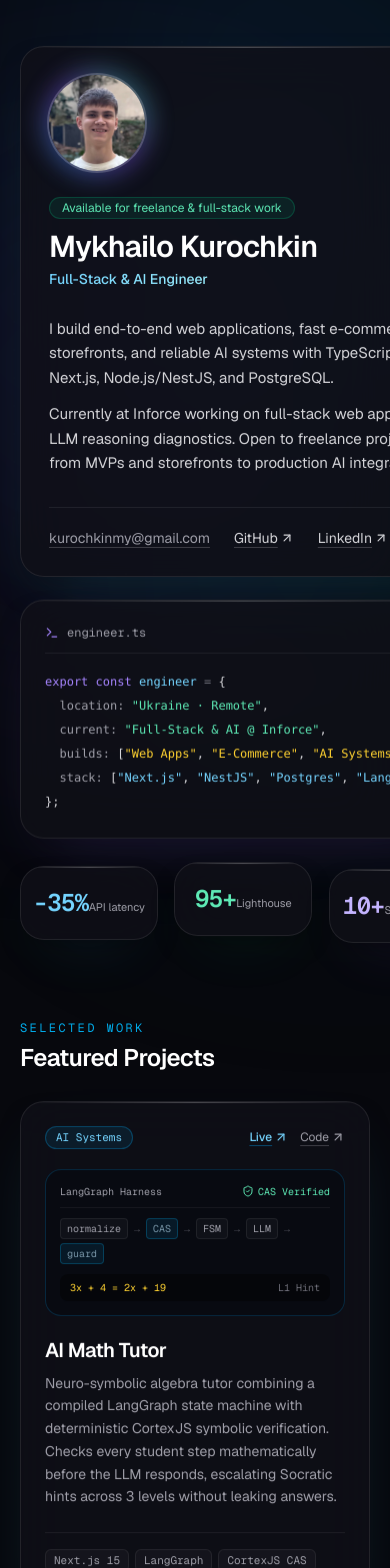
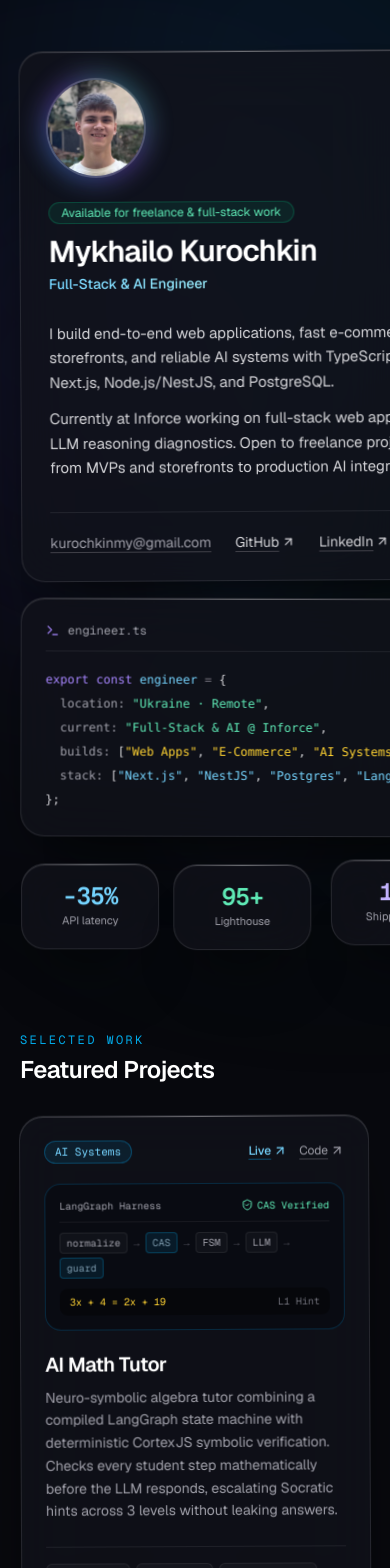
Before and after one commit to mykhailokurochkin/portfolio, a Next.js app: page / in a window 390 px wide. Shown: the top 1568 px of the page. Built offline with nearby package versions, Linux system fonts and the light colour scheme.

Commit message:
ui: fix metric cards layout and amplify zero-gravity floating with dynamic shadows

```diff
--- a/src/app/globals.css
+++ b/src/app/globals.css
@@ -29,44 +29,93 @@ body {
   color: #ffffff;
 }
 
-/* Silky zero-gravity suspended floating rhythms */
+/* Expressive, silky zero-gravity suspended floating trajectories */
 @keyframes float-1 {
   0%,
   100% {
-    transform: translate3d(0, 0px, 0);
+    transform: translate3d(0px, 2px, 0) rotate(-0.35deg);
   }
   50% {
-    transform: translate3d(0, -6px, 0);
+    transform: translate3d(3px, -11px, 0) rotate(0.4deg);
   }
 }
 
 @keyframes float-2 {
   0%,
   100% {
-    transform: translate3d(0, -4px, 0);
+    transform: translate3d(2px, -9px, 0) rotate(0.35deg);
   }
   50% {
-    transform: translate3d(0, 5px, 0);
+    transform: translate3d(-3px, 4px, 0) rotate(-0.4deg);
   }
 }
 
 @keyframes float-3 {
   0%,
   100% {
-    transform: translate3d(0, 3px, 0);
+    transform: translate3d(-2px, 4px, 0) rotate(0.3deg);
   }
   50% {
-    transform: translate3d(0, -5px, 0);
+    transform: translate3d(3px, -10px, 0) rotate(-0.35deg);
   }
 }
 
 @keyframes float-4 {
   0%,
   100% {
-    transform: translate3d(0, -2px, 0);
+    transform: translate3d(2px, -8px, 0) rotate(-0.3deg);
   }
   50% {
-    transform: translate3d(0, 6px, 0);
+    transform: translate3d(-2px, 5px, 0) rotate(0.35deg);
+  }
+}
+
+/* Synchronized levitation shadows (shrink & soften when card rises) */
+@keyframes shadow-1 {
+  0%,
+  100% {
+    transform: scaleX(1) scaleY(1);
+    opacity: 0.72;
+  }
+  50% {
+    transform: scaleX(0.86) scaleY(0.82);
+    opacity: 0.4;
+  }
+}
+
+@keyframes shadow-2 {
+  0%,
+  100% {
+    transform: scaleX(0.86) scaleY(0.82);
+    opacity: 0.42;
+  }
+  50% {
+    transform: scaleX(1) scaleY(1);
+    opacity: 0.72;
+  }
+}
+
+@keyframes shadow-3 {
+  0%,
+  100% {
+    transform: scaleX(1) scaleY(1);
+    opacity: 0.7;
+  }
+  50% {
+    transform: scaleX(0.87) scaleY(0.82);
+    opacity: 0.4;
+  }
+}
+
+@keyframes shadow-4 {
+  0%,
+  100% {
+    transform: scaleX(0.88) scaleY(0.84);
+    opacity: 0.42;
+  }
+  50% {
+    transform: scaleX(1) scaleY(1);
+    opacity: 0.72;
   }
 }
 
@@ -76,7 +125,7 @@ body {
     transform: translate3d(0, 0, 0) scale(1);
   }
   50% {
-    transform: translate3d(32px, -24px, 0) scale(1.08);
+    transform: translate3d(36px, -28px, 0) scale(1.09);
   }
 }
 
@@ -86,36 +135,52 @@ body {
     transform: translate3d(0, 0, 0) scale(1);
   }
   50% {
-    transform: translate3d(-28px, 26px, 0) scale(1.06);
+    transform: translate3d(-32px, 28px, 0) scale(1.07);
   }
 }
 
 @keyframes node-breathe {
   0%,
   100% {
-    opacity: 0.6;
+    opacity: 0.65;
     box-shadow: 0 0 0 0 rgba(56, 189, 248, 0);
   }
   50% {
     opacity: 1;
-    box-shadow: 0 0 14px -2px rgba(56, 189, 248, 0.35);
+    box-shadow: 0 0 16px -2px rgba(56, 189, 248, 0.4);
   }
 }
 
 .animate-float-1 {
-  animation: float-1 8.5s cubic-bezier(0.37, 0, 0.63, 1) infinite;
+  animation: float-1 6.8s cubic-bezier(0.37, 0, 0.63, 1) infinite;
 }
 
 .animate-float-2 {
-  animation: float-2 9.8s cubic-bezier(0.37, 0, 0.63, 1) infinite;
+  animation: float-2 7.6s cubic-bezier(0.37, 0, 0.63, 1) infinite;
 }
 
 .animate-float-3 {
-  animation: float-3 10.6s cubic-bezier(0.37, 0, 0.63, 1) infinite;
+  animation: float-3 8.2s cubic-bezier(0.37, 0, 0.63, 1) infinite;
 }
 
 .animate-float-4 {
-  animation: float-4 9.1s cubic-bezier(0.37, 0, 0.63, 1) infinite;
+  animation: float-4 7.2s cubic-bezier(0.37, 0, 0.63, 1) infinite;
+}
+
+.animate-shadow-1 {
+  animation: shadow-1 6.8s cubic-bezier(0.37, 0, 0.63, 1) infinite;
+}
+
+.animate-shadow-2 {
+  animation: shadow-2 7.6s cubic-bezier(0.37, 0, 0.63, 1) infinite;
+}
+
+.animate-shadow-3 {
+  animation: shadow-3 8.2s cubic-bezier(0.37, 0, 0.63, 1) infinite;
+}
+
+.animate-shadow-4 {
+  animation: shadow-4 7.2s cubic-bezier(0.37, 0, 0.63, 1) infinite;
 }
 
 .animate-aurora-1 {
@@ -127,7 +192,7 @@ body {
 }
 
 .animate-node-breathe {
-  animation: node-breathe 3.6s ease-in-out infinite;
+  animation: node-breathe 3.4s ease-in-out infinite;
 }
 
 /* Subtle spatial dot grid */
@@ -144,6 +209,10 @@ body {
   .animate-float-2,
   .animate-float-3,
   .animate-float-4,
+  .animate-shadow-1,
+  .animate-shadow-2,
+  .animate-shadow-3,
+  .animate-shadow-4,
   .animate-aurora-1,
   .animate-aurora-2,
   .animate-node-breathe {
--- a/src/app/page.tsx
+++ b/src/app/page.tsx
@@ -207,14 +207,14 @@ export default function HomePage() {
                     }
                     floatVariant={((idx % 4) + 1) as 1 | 2 | 3 | 4}
                     floatDelay={-1.4 * (idx + 1)}
-                    className="flex flex-col items-center justify-center px-3 py-5 text-center"
+                    className="flex flex-col items-center justify-center gap-1.5 px-3 py-5 text-center"
                   >
                     <span
-                      className={`font-mono text-2xl font-semibold tracking-tight sm:text-3xl ${stat.color}`}
+                      className={`block font-mono text-2xl font-semibold leading-none tracking-tight sm:text-3xl ${stat.color}`}
                     >
                       {stat.value}
                     </span>
-                    <span className="mt-1.5 text-[11px] text-zinc-400 sm:text-xs">
+                    <span className="block text-[11px] leading-tight text-zinc-400 sm:text-xs">
                       {stat.label}
                     </span>
                   </FloatingCard>
--- a/src/components/FloatingCard.tsx
+++ b/src/components/FloatingCard.tsx
@@ -5,24 +5,21 @@ import { useEffect, useRef, type ReactNode } from "react";
 type AccentColor = "sky" | "emerald" | "violet" | "amber" | "cyan" | "zinc";
 
 const ACCENT_GLOW: Record<AccentColor, string> = {
-  sky: "rgba(56, 189, 248, 0.16)",
-  emerald: "rgba(16, 185, 129, 0.16)",
-  violet: "rgba(139, 92, 246, 0.18)",
-  amber: "rgba(245, 158, 11, 0.15)",
-  cyan: "rgba(34, 211, 238, 0.15)",
-  zinc: "rgba(255, 255, 255, 0.09)",
+  sky: "rgba(56, 189, 248, 0.20)",
+  emerald: "rgba(16, 185, 129, 0.20)",
+  violet: "rgba(139, 92, 246, 0.22)",
+  amber: "rgba(245, 158, 11, 0.18)",
+  cyan: "rgba(34, 211, 238, 0.20)",
+  zinc: "rgba(255, 255, 255, 0.11)",
 };
 
-const ACCENT_SHADOW: Record<AccentColor, string> = {
-  sky: "0 24px 60px -28px rgba(56, 189, 248, 0.22), 0 12px 32px -16px rgba(0, 0, 0, 0.7)",
-  emerald:
-    "0 24px 60px -28px rgba(16, 185, 129, 0.20), 0 12px 32px -16px rgba(0, 0, 0, 0.7)",
-  violet:
-    "0 24px 60px -28px rgba(139, 92, 246, 0.24), 0 12px 32px -16px rgba(0, 0, 0, 0.7)",
-  amber:
-    "0 24px 60px -28px rgba(245, 158, 11, 0.18), 0 12px 32px -16px rgba(0, 0, 0, 0.7)",
-  cyan: "0 24px 60px -28px rgba(34, 211, 238, 0.20), 0 12px 32px -16px rgba(0, 0, 0, 0.7)",
-  zinc: "0 20px 50px -24px rgba(0, 0, 0, 0.75)",
+const ACCENT_SHADOW_COLOR: Record<AccentColor, string> = {
+  sky: "rgba(56, 189, 248, 0.28)",
+  emerald: "rgba(16, 185, 129, 0.26)",
+  violet: "rgba(139, 92, 246, 0.30)",
+  amber: "rgba(245, 158, 11, 0.24)",
+  cyan: "rgba(34, 211, 238, 0.26)",
+  zinc: "rgba(0, 0, 0, 0.65)",
 };
 
 interface FloatingCardProps {
@@ -42,6 +39,7 @@ export function FloatingCard({
 }: FloatingCardProps) {
   const cardRef = useRef<HTMLDivElement>(null);
   const glowRef = useRef<HTMLDivElement>(null);
+  const sheenRef = useRef<HTMLDivElement>(null);
 
   const state = useRef({
     targetRx: 0,
@@ -67,7 +65,7 @@ export function FloatingCard({
 
   const tick = () => {
     const s = state.current;
-    const ease = 0.085;
+    const ease = 0.08;
 
     s.currentRx += (s.targetRx - s.currentRx) * ease;
     s.currentRy += (s.targetRy - s.currentRy) * ease;
@@ -76,16 +74,24 @@ export function FloatingCard({
     s.currentOpacity += (s.targetOpacity - s.currentOpacity) * 0.1;
 
     if (cardRef.current) {
-      cardRef.current.style.transform = `perspective(1100px) rotateX(${s.currentRx.toFixed(
+      cardRef.current.style.transform = `perspective(1000px) rotateX(${s.currentRx.toFixed(
         3
       )}deg) rotateY(${s.currentRy.toFixed(3)}deg)`;
     }
 
     if (glowRef.current) {
       glowRef.current.style.opacity = s.currentOpacity.toFixed(3);
-      glowRef.current.style.background = `radial-gradient(460px circle at ${s.currentGlowX.toFixed(
+      glowRef.current.style.background = `radial-gradient(480px circle at ${s.currentGlowX.toFixed(
         1
       )}% ${s.currentGlowY.toFixed(1)}%, ${ACCENT_GLOW[accent]}, transparent 64%)`;
+    }
+
+    if (sheenRef.current) {
+      const angle = 115 + (s.currentGlowX - 50) * 0.45;
+      sheenRef.current.style.opacity = (s.currentOpacity * 0.55).toFixed(3);
+      sheenRef.current.style.background = `linear-gradient(${angle.toFixed(
+        1
+      )}deg, transparent 30%, rgba(255,255,255,0.08) 50%, transparent 70%)`;
     }
 
     const settled =
@@ -100,11 +106,10 @@ export function FloatingCard({
       s.rafId = 0;
       if (cardRef.current) {
         cardRef.current.style.transform =
-          "perspective(1100px) rotateX(0deg) rotateY(0deg)";
+          "perspective(1000px) rotateX(0deg) rotateY(0deg)";
       }
-      if (glowRef.current) {
-        glowRef.current.style.opacity = "0";
-      }
+      if (glowRef.current) glowRef.current.style.opacity = "0";
+      if (sheenRef.current) sheenRef.current.style.opacity = "0";
     }
   };
 
@@ -121,9 +126,9 @@ export function FloatingCard({
     const px = (e.clientX - rect.left) / rect.width;
     const py = (e.clientY - rect.top) / rect.height;
 
-    // Gentle, natural 3D tilt (±2.8deg max)
-    state.current.targetRy = (px - 0.5) * 5.6;
-    state.current.targetRx = (0.5 - py) * 5.6;
+    // Expressive yet silky 3D perspective tilt (±5.5deg max)
+    state.current.targetRy = (px - 0.5) * 11;
+    state.current.targetRx = (0.5 - py) * 11;
     state.current.targetGlowX = px * 100;
     state.current.targetGlowY = py * 100;
     state.current.targetOpacity = 1;
@@ -148,22 +153,41 @@ export function FloatingCard({
           ? "animate-float-3"
           : "animate-float-4";
 
+  const shadowClass =
+    floatVariant === 1
+      ? "animate-shadow-1"
+      : floatVariant === 2
+        ? "animate-shadow-2"
+        : floatVariant === 3
+          ? "animate-shadow-3"
+          : "animate-shadow-4";
+
   return (
+    <div className="relative h-full">
+      {/* Ground levitation shadow that breathes opposite to the floating card */}
       <div
-      className={`${floatClass} h-full will-change-transform`}
+        aria-hidden="true"
+        style={{
+          animationDelay: `${floatDelay}s`,
+          background: `radial-gradient(ellipse at center, ${ACCENT_SHADOW_COLOR[accent]} 0%, rgba(0,0,0,0.55) 45%, transparent 75%)`,
+        }}
+        className={`${shadowClass} pointer-events-none absolute -bottom-5 left-[8%] right-[8%] h-10 rounded-full blur-2xl`}
+      />
+
+      <div
+        className={`${floatClass} relative h-full will-change-transform`}
         style={{ animationDelay: `${floatDelay}s` }}
       >
         <div
           ref={cardRef}
           onMouseMove={handleMouseMove}
           onMouseLeave={handleMouseLeave}
-        style={{ boxShadow: ACCENT_SHADOW[accent] }}
-        className={`group relative h-full overflow-hidden rounded-3xl border border-white/[0.09] bg-[#101118]/75 backdrop-blur-xl transition-[border-color] duration-500 ease-out hover:border-white/[0.18] will-change-transform ${className}`}
+          className="group relative h-full overflow-hidden rounded-3xl border border-white/[0.10] bg-[#10121A]/75 shadow-[0_28px_60px_-24px_rgba(0,0,0,0.85),inset_0_1px_0_0_rgba(255,255,255,0.12)] backdrop-blur-xl transition-[border-color] duration-500 ease-out hover:border-white/[0.20] will-change-transform"
         >
           {/* Top specular glass highlight */}
           <div
             aria-hidden="true"
-          className="pointer-events-none absolute inset-x-0 top-0 h-px bg-gradient-to-r from-transparent via-white/25 to-transparent"
+            className="pointer-events-none absolute inset-x-0 top-0 h-px bg-gradient-to-r from-transparent via-white/30 to-transparent"
           />
 
           {/* Smooth lerped cursor spotlight */}
@@ -173,7 +197,16 @@ export function FloatingCard({
             className="pointer-events-none absolute -inset-px rounded-3xl opacity-0"
           />
 
-        <div className="relative z-10 h-full">{children}</div>
+          {/* Dynamic glass specular sheen */}
+          <div
+            ref={sheenRef}
+            aria-hidden="true"
+            className="pointer-events-none absolute inset-0 rounded-3xl opacity-0"
+          />
+
+          {/* Apply caller layout classes directly to inner content wrapper */}
+          <div className={`relative z-10 h-full ${className}`}>{children}</div>
+        </div>
       </div>
     </div>
   );
```
Lines whose indentation alone changed are shown as unchanged.
